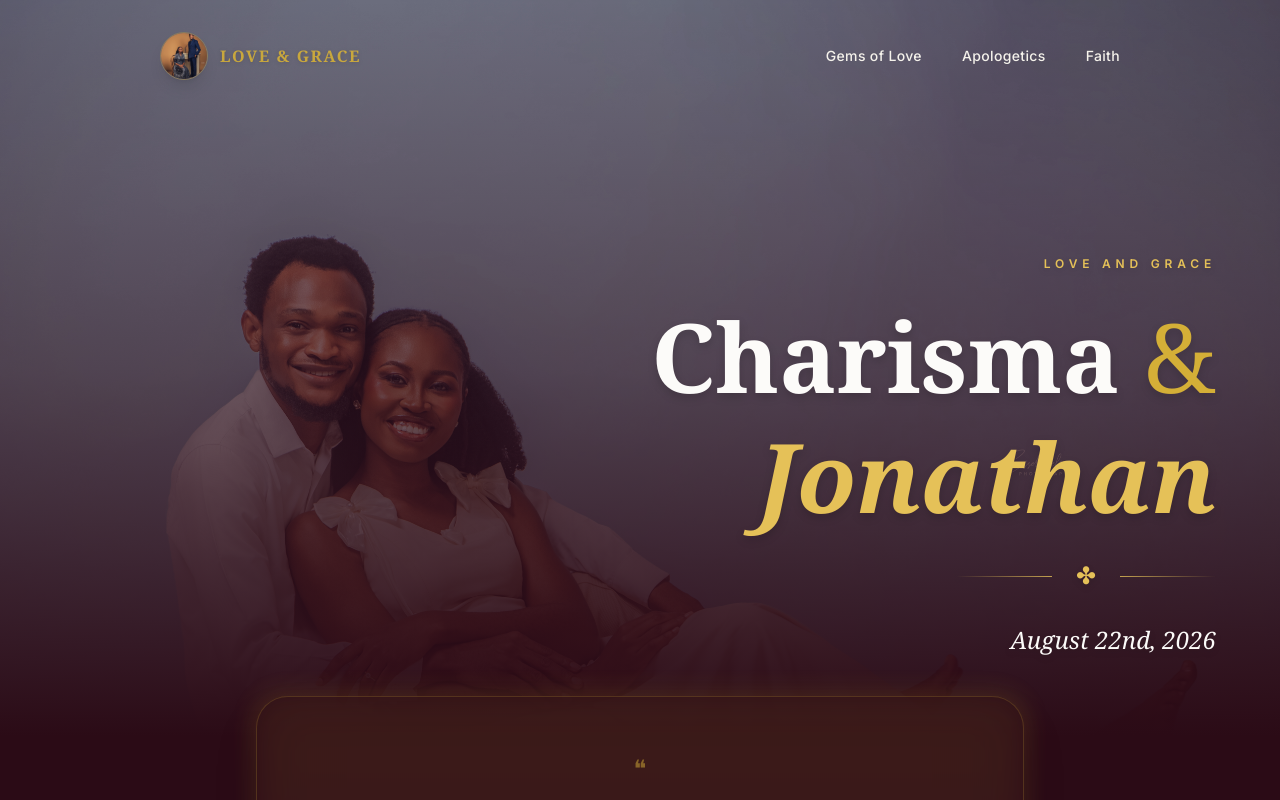
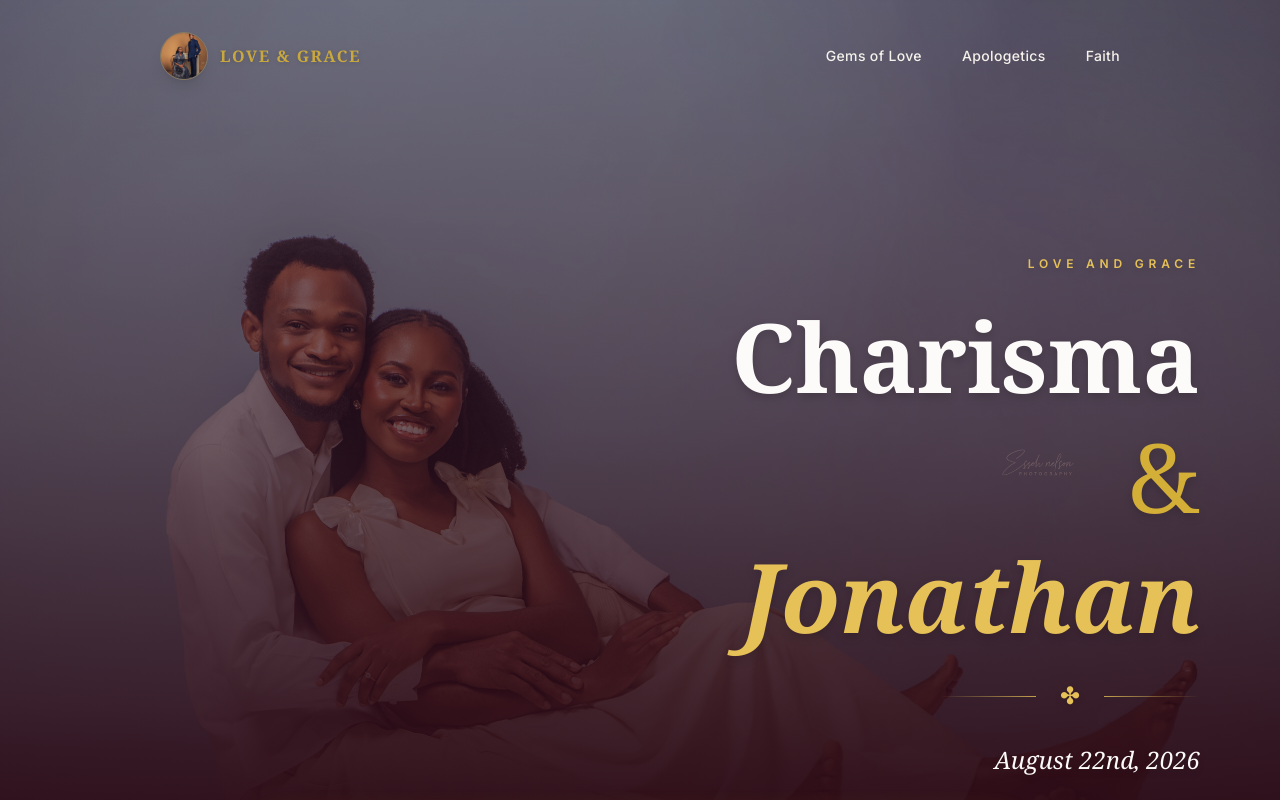
Before and after one commit to Hogwartsofweb3/scedrick, a Next.js app: page / in a window 1280 px wide. Shown: the top 800 px of the page. Built offline with nearby package versions, Linux system fonts and the light colour scheme; a web font is replaced by a local one.

Commit message:
Pin hero text to far right so it clears the couple photo

```diff
--- a/src/components/sections/HeroSection.tsx
+++ b/src/components/sections/HeroSection.tsx
@@ -108,9 +108,9 @@ export default function HeroSection() {
           <div className="absolute inset-0 bg-gradient-to-t from-theme-900 via-theme-900/40 to-transparent" />
         </div>
 
-        {/* Text Content Overlay */}
-        <div className="relative z-10 w-full max-w-7xl mx-auto flex flex-col md:flex-row justify-center md:justify-end mt-16 md:mt-32 px-6 md:px-12">
-          <div className="flex flex-col items-center md:items-end text-center md:text-right max-w-xl">
+        {/* Text Content Overlay — pinned to far right to clear the photo */}
+        <div className="relative z-10 w-full max-w-7xl mx-auto flex justify-end mt-16 md:mt-32 px-6 md:px-16">
+          <div className="flex flex-col items-end text-right w-[55%] md:w-[42%]">
             <div className="opacity-0 animate-fade-in-up">
               <p className="text-xs font-semibold text-accent-400 uppercase tracking-[0.4em] mb-4 md:mb-6 drop-shadow-md">
                 Love and Grace
```
